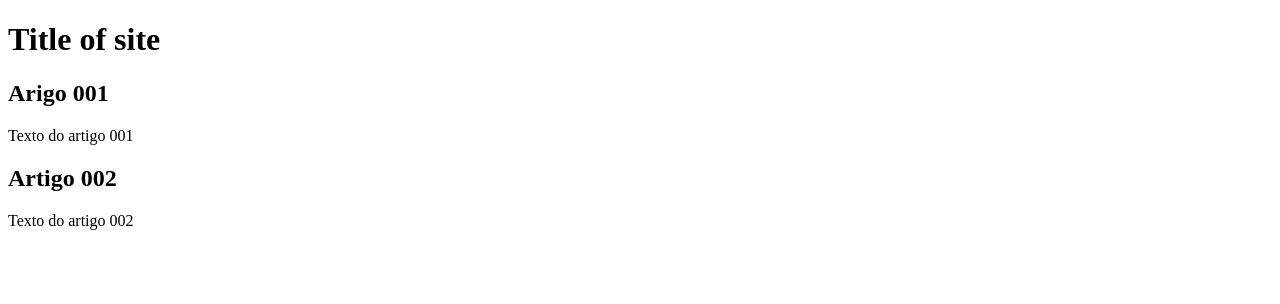
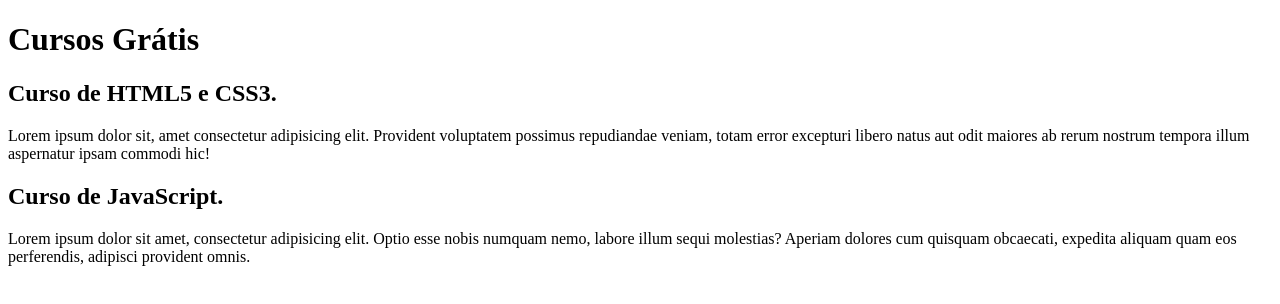
Before and after one commit to VictorVital10/branch-repo1, a plain HTML site: page index.html in a window 1280 px wide. Drawn offline with Linux system fonts and the light colour scheme.

Commit message:
Comecei o conteudo

```diff
--- a/index.html
+++ b/index.html
@@ -8,15 +8,15 @@
     <body>
         <main>
             <header>
-                <h1>Title of site</h1>
+                <h1>Cursos Grátis</h1>
             </header>
             <article>
-                <h2>Arigo 001</h2>
-                <p>Texto do artigo 001</p>
+                <h2>Curso de HTML5 e CSS3.</h2>
+                <p>Lorem ipsum dolor sit, amet consectetur adipisicing elit. Provident voluptatem possimus repudiandae veniam, totam error excepturi libero natus aut odit maiores ab rerum nostrum tempora illum aspernatur ipsam commodi hic!</p>
             </article>
             <article>
-                <h2>Artigo 002</h2>
-                <p>Texto do artigo 002</p>
+                <h2>Curso de JavaScript.</h2>
+                <p>Lorem ipsum dolor sit amet, consectetur adipisicing elit. Optio esse nobis numquam nemo, labore illum sequi molestias? Aperiam dolores cum quisquam obcaecati, expedita aliquam quam eos perferendis, adipisci provident omnis.</p>
             </article>
         </main>
 
```
